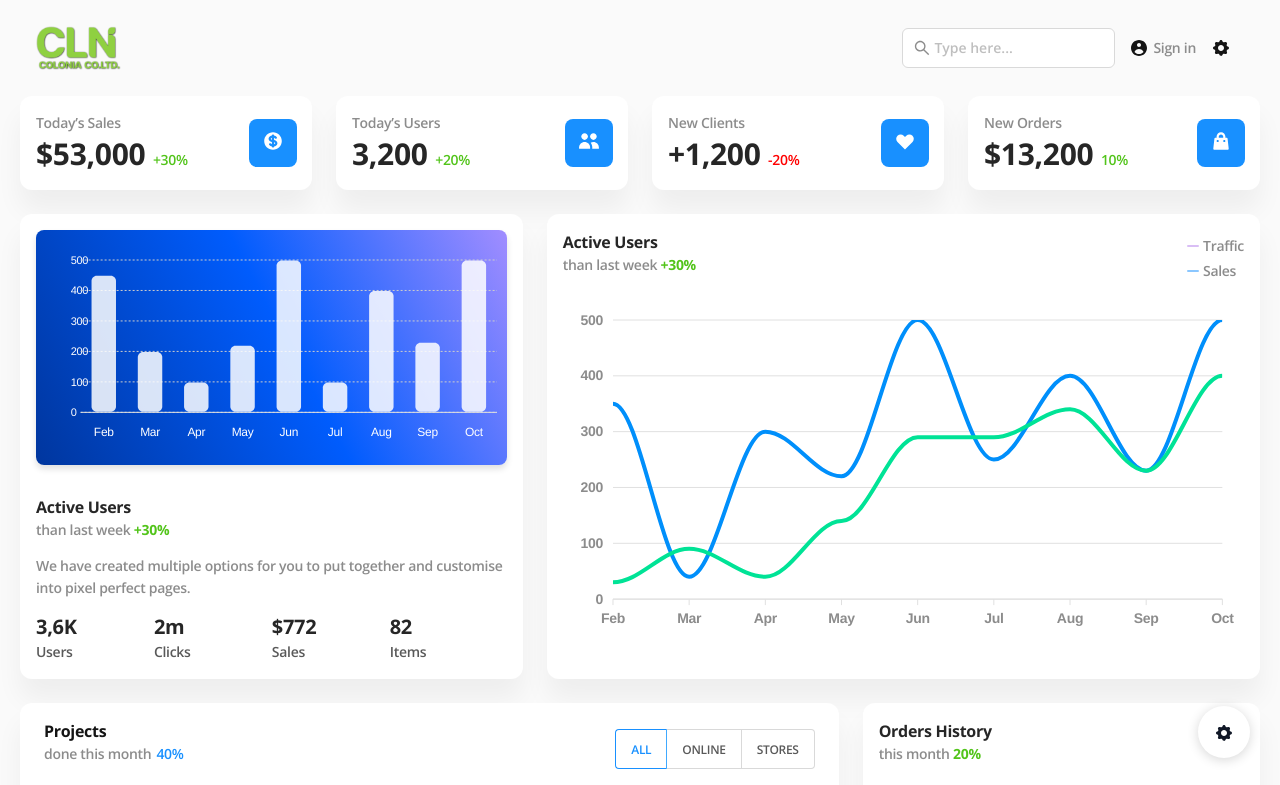
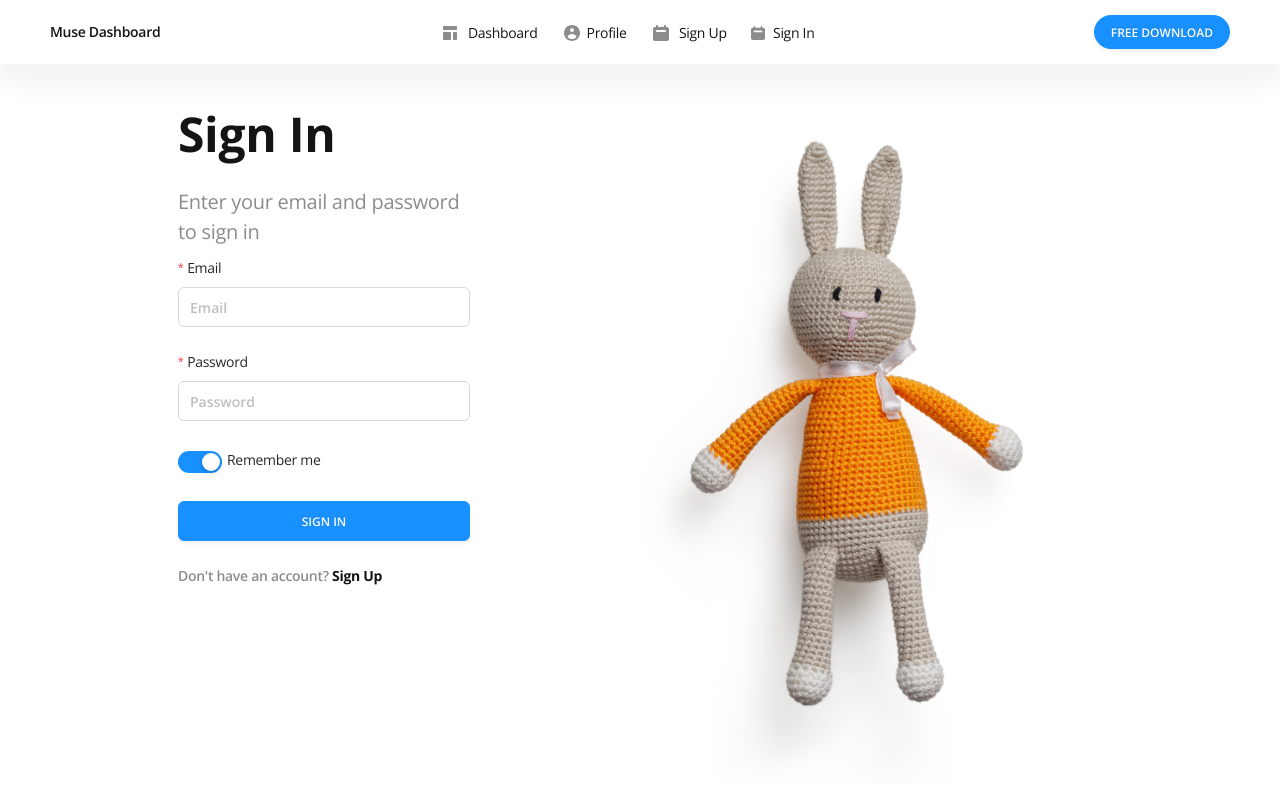
Before and after one commit to KaritSung/colonia-mini-o, a React (Create React App) app: page /sign-in in a window 1280 px wide. Before the commit this address led to /. Shown: the top 785 px of the page. Built offline with nearby package versions, Linux system fonts and the light colour scheme.

Commit message:
Update App.js

```diff
--- a/src/App.js
+++ b/src/App.js
@@ -26,8 +26,8 @@ function App() {
   return (
     <div className="App">
       <Switch>
-        {/* <Route path="/sign-up" exact component={SignUp} />
-        <Route path="/sign-in" exact component={SignIn} /> */}
+        <Route path="/sign-up" exact component={SignUp} />
+        <Route path="/sign-in" exact component={SignIn} />
         <Main>
           <Route exact path="/" component={Home} />
           {/* <Route exact path="/tables" component={Tables} />
```
